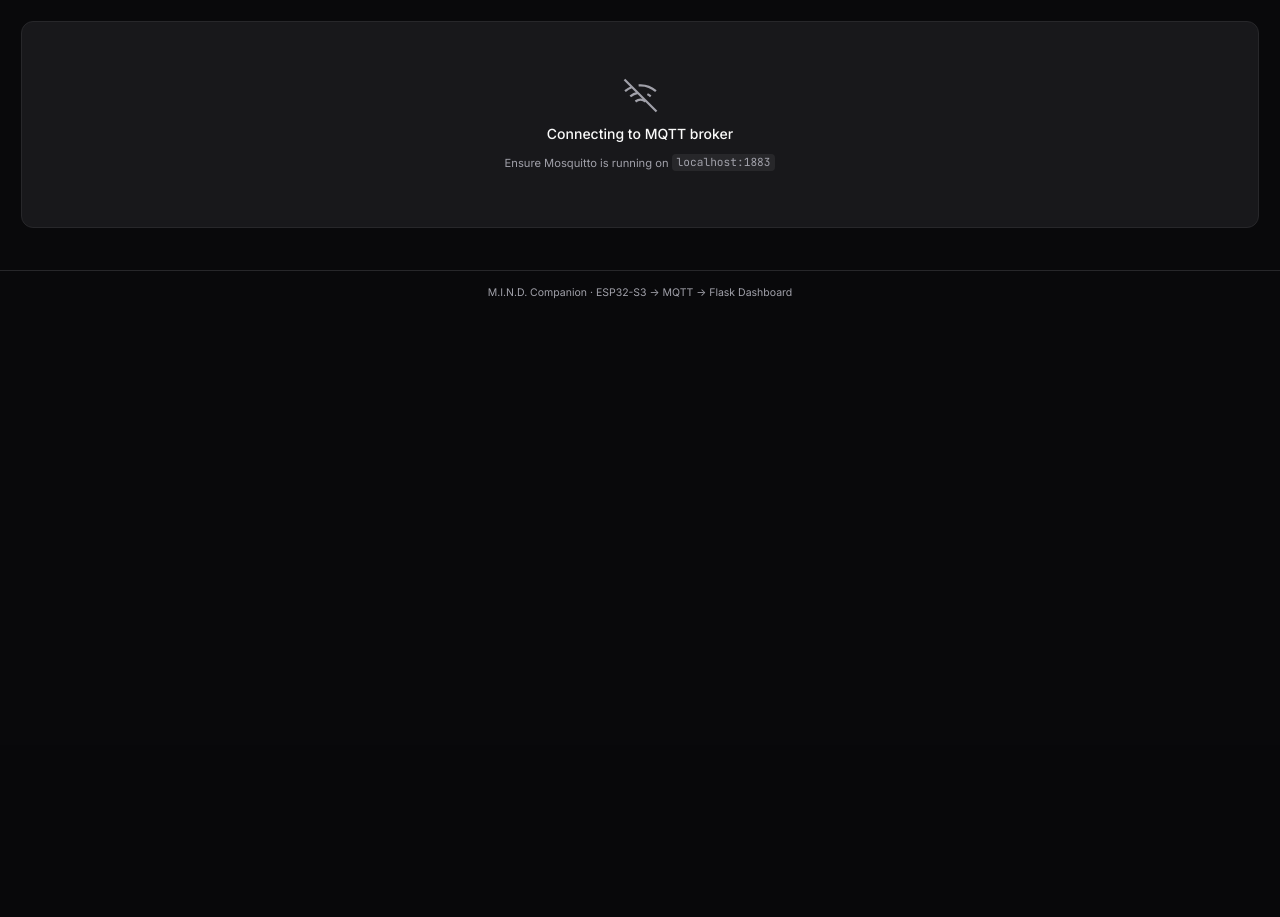
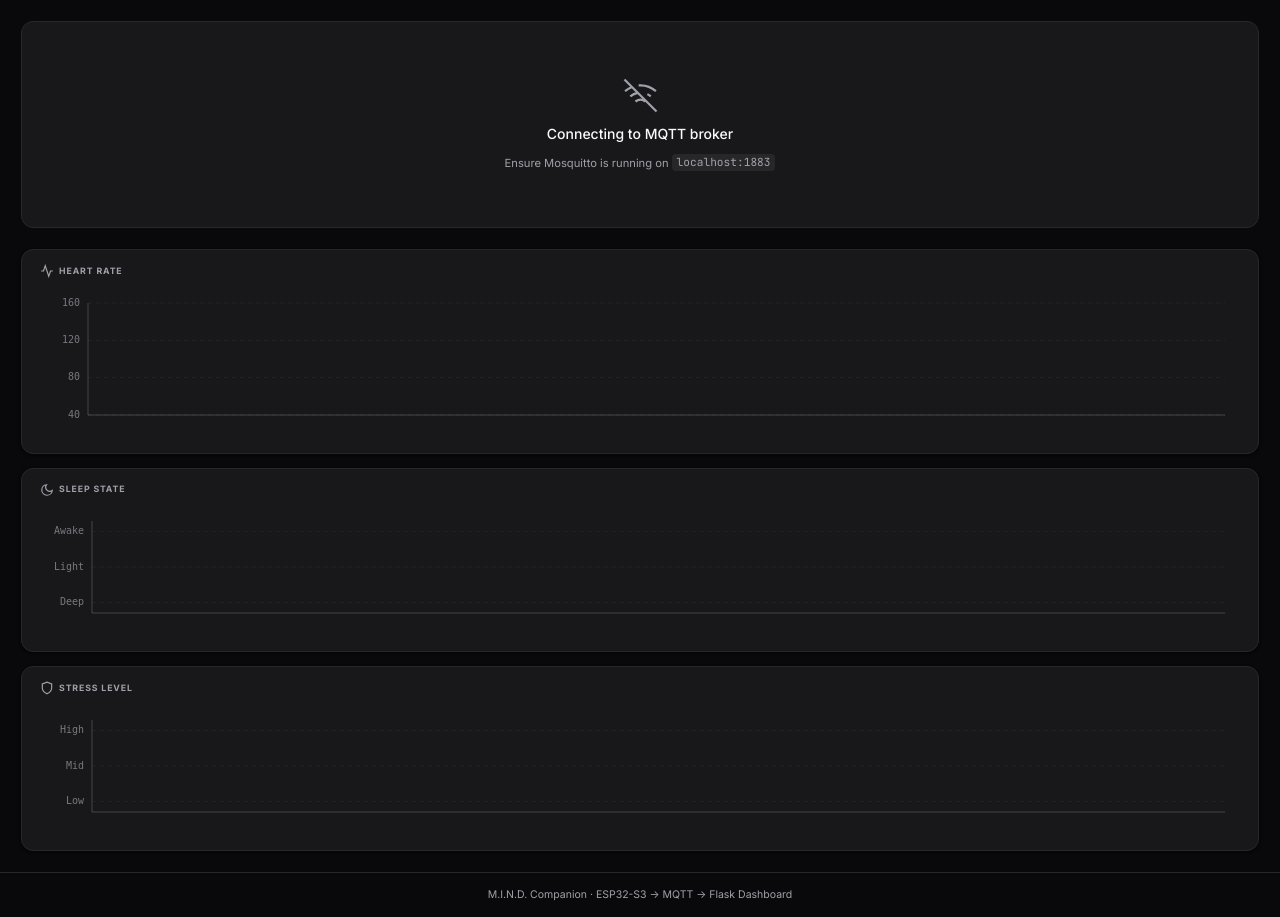
Before and after one commit to rudy128/mind-companion, a Flask app: page / in a window 1280 px wide. Shown: the part 55-972 px from the top of the page. Before the commit the page ends 354 px from the top, so only its background shows below. Run offline with Flask 3, Linux system fonts and the light colour scheme; data that the repository does not hold is empty.

Commit message:
feat: add sleep and stress graphs to dashboard with improved chart rendering

```diff
--- a/dashboard/static/app.js
+++ b/dashboard/static/app.js
@@ -5,11 +5,16 @@
  */
 
 // ── State ──────────────────────────────────────────────────────
-const MAX_HR_HISTORY = 60;
+const MAX_HISTORY = 60;
 
-let hrHistory    = [];
-let connected    = false;
-let camAutoOpened = false;  // true when camera was opened by firmware (not user)
+let hrHistory     = [];
+let sleepHistory  = [];
+let stressHistory = [];
+let connected     = false;
+let camAutoOpened = false;
+
+const SLEEP_MAP  = { "Deep Sleep": 0, "Light Sleep": 1, "Awake": 2 };
+const STRESS_MAP = { "Low": 0, "Moderate": 1, "High": 2 };
 
 // ── DOM refs ───────────────────────────────────────────────────
 const $ = id => document.getElementById(id);
@@ -21,84 +26,273 @@ const waitData    = $("wait-data");
 const sensorGrid  = $("sensor-grid");
 const emergency   = $("emergency-banner");
 
-// ── HR chart (plain Canvas — full width section) ──────────────
-const hrCanvas = $("hr-chart");
-const hrCtx    = hrCanvas.getContext("2d");
-const hrGraphSection = $("hr-graph-section");
+// ── Generic Axis Chart Renderer ─────────────────────────────────
+function drawAxisChart(canvas, data, config) {
+  const ctx = canvas.getContext("2d");
+  const dpr = window.devicePixelRatio || 1;
+  const w   = canvas.offsetWidth || 600;
+  const h   = config.height || 140;
 
-function drawHrChart() {
-  const w = hrCanvas.offsetWidth || 600;
-  const h = 140;
-  hrCanvas.width  = w * (window.devicePixelRatio || 1);
-  hrCanvas.height = h * (window.devicePixelRatio || 1);
-  hrCtx.scale(window.devicePixelRatio || 1, window.devicePixelRatio || 1);
+  canvas.width  = w * dpr;
+  canvas.height = h * dpr;
+  canvas.style.height = h + "px";
+  ctx.scale(dpr, dpr);
+  ctx.clearRect(0, 0, w, h);
 
-  hrCtx.clearRect(0, 0, w, h);
-  if (hrHistory.length < 2) return;
+  const left   = config.leftPad || 52;
+  const right  = 16;
+  const top    = 14;
+  const bottom = 24;
+  const plotW  = w - left - right;
+  const plotH  = h - top - bottom;
 
-  const vals  = hrHistory.filter(v => v > 0);
-  if (vals.length === 0) return;
+  const color   = config.color;
+  const yLabels = config.yLabels;
+  const yMin    = config.yMin;
+  const yMax    = config.yMax;
+  const yRange  = yMax - yMin || 1;
 
-  const min = Math.max(0, Math.min(...vals) - 10);
-  const max = Math.max(...vals) + 10;
-  const range = max - min || 1;
+  const toY = v => top + plotH - ((v - yMin) / yRange) * plotH;
+  const toX = i => left + (data.length > 1 ? (i / (data.length - 1)) * plotW : 0);
 
-  const isAbnormal = vals.some(v => v > 120 || v < 50);
-  const color = isAbnormal ? "#f87171" : "#4ade80";
+  // Grid lines + Y-axis labels
+  ctx.font = "10px 'JetBrains Mono', monospace";
+  ctx.textAlign = "right";
+  ctx.textBaseline = "middle";
 
-  const padY = 12;
-  const pts = hrHistory.map((v, i) => ({
-    x: (i / (hrHistory.length - 1)) * w,
-    y: v > 0 ? (h - padY) - ((v - min) / range) * (h - padY * 2) : null,
+  for (const yl of yLabels) {
+    const y = toY(yl.value);
+    ctx.strokeStyle = "rgba(255,255,255,0.05)";
+    ctx.lineWidth = 1;
+    ctx.setLineDash([4, 4]);
+    ctx.beginPath();
+    ctx.moveTo(left, y);
+    ctx.lineTo(w - right, y);
+    ctx.stroke();
+    ctx.setLineDash([]);
+    ctx.fillStyle = "rgba(161,161,170,0.7)";
+    ctx.fillText(yl.label, left - 8, y);
+  }
+
+  // Axes
+  ctx.strokeStyle = "rgba(255,255,255,0.2)";
+  ctx.lineWidth = 1;
+  ctx.beginPath();
+  ctx.moveTo(left, top);
+  ctx.lineTo(left, h - bottom);
+  ctx.lineTo(w - right, h - bottom);
+  ctx.stroke();
+
+  // X-axis ticks (every 10 samples)
+  ctx.font = "9px 'JetBrains Mono', monospace";
+  ctx.textAlign = "center";
+  ctx.textBaseline = "top";
+  ctx.fillStyle = "rgba(161,161,170,0.5)";
+  if (data.length > 1) {
+    const step = Math.max(10, Math.ceil(data.length / 6));
+    for (let i = 0; i < data.length; i += step) {
+      const x = toX(i);
+      ctx.beginPath();
+      ctx.moveTo(x, h - bottom);
+      ctx.lineTo(x, h - bottom + 4);
+      ctx.strokeStyle = "rgba(255,255,255,0.15)";
+      ctx.stroke();
+      ctx.fillText(`${i}s`, x, h - bottom + 5);
+    }
+  }
+
+  if (data.length === 0) return;
+
+  const validData = data.filter(v => v !== null);
+  if (validData.length === 0) return;
+
+  const pts = data.map((v, i) => ({
+    x: toX(i),
+    y: v !== null ? toY(v) : null,
   }));
 
-  // Fill gradient
-  const grad = hrCtx.createLinearGradient(0, 0, 0, h);
-  grad.addColorStop(0, color + "33");
-  grad.addColorStop(1, color + "03");
+  const grad = ctx.createLinearGradient(0, top, 0, h - bottom);
+  grad.addColorStop(0, color + "30");
+  grad.addColorStop(1, color + "05");
 
-  hrCtx.beginPath();
+  if (config.stepped) {
+    // Stepped line for categorical data
+    let started = false;
+    let firstX = 0, lastX = 0, lastPY = 0;
+
+    // Fill
+    ctx.beginPath();
+    for (let i = 0; i < pts.length; i++) {
+      if (pts[i].y === null) continue;
+      if (!started) {
+        ctx.moveTo(pts[i].x, pts[i].y);
+        firstX = pts[i].x;
+        started = true;
+      } else {
+        ctx.lineTo(pts[i].x, lastPY);
+        ctx.lineTo(pts[i].x, pts[i].y);
+      }
+      lastX = pts[i].x;
+      lastPY = pts[i].y;
+    }
+    if (started) {
+      ctx.lineTo(lastX, h - bottom);
+      ctx.lineTo(firstX, h - bottom);
+      ctx.closePath();
+      ctx.fillStyle = grad;
+      ctx.fill();
+    }
+
+    // Stroke
+    ctx.beginPath();
+    started = false;
+    for (let i = 0; i < pts.length; i++) {
+      if (pts[i].y === null) continue;
+      if (!started) {
+        ctx.moveTo(pts[i].x, pts[i].y);
+        started = true;
+      } else {
+        ctx.lineTo(pts[i].x, lastPY);
+        ctx.lineTo(pts[i].x, pts[i].y);
+      }
+      lastPY = pts[i].y;
+    }
+    ctx.strokeStyle = color;
+    ctx.lineWidth = 2;
+    ctx.lineJoin = "round";
+    ctx.stroke();
+
+    // Dots at each data point
+    for (const p of pts) {
+      if (p.y === null) continue;
+      ctx.beginPath();
+      ctx.arc(p.x, p.y, 3, 0, Math.PI * 2);
+      ctx.fillStyle = color;
+      ctx.fill();
+    }
+
+  } else {
+    // Smooth line for numeric data
+
+    // Fill
+    ctx.beginPath();
     let first = true;
     for (const p of pts) {
       if (p.y === null) { first = true; continue; }
-    first ? hrCtx.moveTo(p.x, p.y) : hrCtx.lineTo(p.x, p.y);
+      first ? ctx.moveTo(p.x, p.y) : ctx.lineTo(p.x, p.y);
       first = false;
     }
     const lastValid  = [...pts].reverse().find(p => p.y !== null);
     const firstValid = pts.find(p => p.y !== null);
     if (lastValid && firstValid) {
-    hrCtx.lineTo(lastValid.x, h);
-    hrCtx.lineTo(firstValid.x, h);
-    hrCtx.closePath();
-    hrCtx.fillStyle = grad;
-    hrCtx.fill();
+      ctx.lineTo(lastValid.x, h - bottom);
+      ctx.lineTo(firstValid.x, h - bottom);
+      ctx.closePath();
+      ctx.fillStyle = grad;
+      ctx.fill();
     }
 
-  // Stroke line
-  hrCtx.beginPath();
+    // Stroke
+    ctx.beginPath();
     first = true;
     for (const p of pts) {
       if (p.y === null) { first = true; continue; }
-    first ? hrCtx.moveTo(p.x, p.y) : hrCtx.lineTo(p.x, p.y);
+      first ? ctx.moveTo(p.x, p.y) : ctx.lineTo(p.x, p.y);
       first = false;
     }
-  hrCtx.strokeStyle = color;
-  hrCtx.lineWidth   = 2;
-  hrCtx.lineJoin    = "round";
-  hrCtx.lineCap     = "round";
-  hrCtx.stroke();
+    ctx.strokeStyle = color;
+    ctx.lineWidth = 2;
+    ctx.lineJoin = "round";
+    ctx.lineCap  = "round";
+    ctx.stroke();
 
-  // Draw dots on each data point
+    // Dots
     for (const p of pts) {
       if (p.y === null) continue;
-    hrCtx.beginPath();
-    hrCtx.arc(p.x, p.y, 2.5, 0, Math.PI * 2);
-    hrCtx.fillStyle = color;
-    hrCtx.fill();
+      ctx.beginPath();
+      ctx.arc(p.x, p.y, 2.5, 0, Math.PI * 2);
+      ctx.fillStyle = color;
+      ctx.fill();
+    }
   }
 }
 
-window.addEventListener("resize", drawHrChart);
+// ── Chart draw wrappers ─────────────────────────────────────────
+
+function drawHrChart() {
+  const vals = hrHistory.filter(v => v > 0);
+  let yMin, yMax, labels;
+
+  if (vals.length > 0) {
+    yMin = Math.max(0, Math.min(...vals) - 10);
+    yMax = Math.max(...vals) + 10;
+    const mid = Math.round((yMin + yMax) / 2);
+    labels = [
+      { value: Math.round(yMin), label: `${Math.round(yMin)}` },
+      { value: mid,              label: `${mid}` },
+      { value: Math.round(yMax), label: `${Math.round(yMax)}` },
+    ];
+  } else {
+    yMin = 40; yMax = 160;
+    labels = [
+      { value: 40,  label: "40" },
+      { value: 80,  label: "80" },
+      { value: 120, label: "120" },
+      { value: 160, label: "160" },
+    ];
+  }
+
+  const isAbnormal = vals.some(v => v > 120 || v < 50);
+  drawAxisChart($("hr-chart"), hrHistory, {
+    height:  150,
+    color:   isAbnormal ? "#f87171" : "#4ade80",
+    yMin,
+    yMax,
+    yLabels: labels,
+    stepped: false,
+    leftPad: 48,
+  });
+}
+
+function drawSleepChart() {
+  drawAxisChart($("sleep-chart"), sleepHistory, {
+    height:  130,
+    color:   "#60a5fa",
+    yMin:    -0.3,
+    yMax:    2.3,
+    yLabels: [
+      { value: 0, label: "Deep" },
+      { value: 1, label: "Light" },
+      { value: 2, label: "Awake" },
+    ],
+    stepped: true,
+    leftPad: 52,
+  });
+}
+
+function drawStressChart() {
+  drawAxisChart($("stress-chart"), stressHistory, {
+    height:  130,
+    color:   "#facc15",
+    yMin:    -0.3,
+    yMax:    2.3,
+    yLabels: [
+      { value: 0, label: "Low" },
+      { value: 1, label: "Mid" },
+      { value: 2, label: "High" },
+    ],
+    stepped: true,
+    leftPad: 52,
+  });
+}
+
+function redrawAllCharts() {
+  drawHrChart();
+  drawSleepChart();
+  drawStressChart();
+}
+
+window.addEventListener("resize", redrawAllCharts);
 
 // ── Connection state UI ────────────────────────────────────────
 function setConnectionState(state) {
@@ -114,7 +308,6 @@ function setConnectionState(state) {
 
 // ── Update sensor panels ───────────────────────────────────────
 function updateData(d) {
-  // Show grid, hide waiting cards
   waitConn.classList.add("hidden");
   waitData.classList.add("hidden");
   sensorGrid.classList.remove("hidden");
@@ -135,16 +328,14 @@ function updateData(d) {
     ? "var(--red)"
     : d.finger ? "var(--green)" : "var(--fg-muted)";
 
-  // Full-width graph — visible only when finger is on the sensor
-  if (d.finger) {
-    hrGraphSection.classList.remove("hidden");
-    const hrVal = displayBpm ? d.bpm : 0;
+  // Finger badge on graph
+  $("finger-badge").classList.toggle("hidden", !d.finger);
+
+  // Record HR (push 0 when no finger so graph shows gap as null)
+  const hrVal = displayBpm ? d.bpm : null;
   hrHistory.push(hrVal);
-    if (hrHistory.length > MAX_HR_HISTORY) hrHistory.shift();
+  if (hrHistory.length > MAX_HISTORY) hrHistory.shift();
   drawHrChart();
-  } else {
-    hrGraphSection.classList.add("hidden");
-  }
 
   // ── Stress ─────────────────────────────────────────────────
   const stressEl = $("stress-level");
@@ -158,6 +349,13 @@ function updateData(d) {
   $("gsr-value").textContent = d.gsr != null
     ? `${Number(d.gsr).toFixed(1)} µS`
     : "-- µS";
+
+  // Record stress (only Low/Moderate/High)
+  if (d.stress in STRESS_MAP) {
+    stressHistory.push(STRESS_MAP[d.stress]);
+    if (stressHistory.length > MAX_HISTORY) stressHistory.shift();
+    drawStressChart();
+  }
 
   // ── Sleep ──────────────────────────────────────────────────
   const sleepDescriptions = {
@@ -176,6 +374,13 @@ function updateData(d) {
     "Restless":    "sleep-restless",
     "Awake":       "sleep-awake",
   }[d.sleep] ?? "badge-outline");
+
+  // Record sleep (only Deep/Light/Awake)
+  if (d.sleep in SLEEP_MAP) {
+    sleepHistory.push(SLEEP_MAP[d.sleep]);
+    if (sleepHistory.length > MAX_HISTORY) sleepHistory.shift();
+    drawSleepChart();
+  }
 
   // ── IMU ────────────────────────────────────────────────────
   $("ax-val").textContent  = d.ax != null ? `${Number(d.ax).toFixed(3)}g` : "--";
@@ -218,16 +423,11 @@ function updateData(d) {
 
   $("voice-val").textContent = d.voice || "—";
 
-  // ── Camera: auto-open when firmware signals, auto-close when signal ends ──
-  // Two-layer close guarantee:
-  //   1. Strict SSE check: d.camOpen === true, so undefined/false both trigger close path.
-  //   2. Backup setTimeout: if SSE camOpen=false packet is ever lost, the timer closes
-  //      the stream at 22s regardless (firmware window is 20s).
+  // ── Camera auto-open/close ─────────────────────────────────
   if (d.camOpen === true) {
     if ($("cam-open").classList.contains("hidden")) {
       openCamera($("esp-ip").value || d.ip);
       camAutoOpened = true;
-      // Backup timer — clear any previous one first
       if (window._camCloseTimer) clearTimeout(window._camCloseTimer);
       window._camCloseTimer = setTimeout(() => {
         if (camAutoOpened) { closeCamera(); camAutoOpened = false; }
@@ -260,9 +460,6 @@ function formatUptime(secs) {
 }
 
 // ── Camera ─────────────────────────────────────────────────────
-// IMPORTANT: never use outerHTML to replace #cam-img — that destroys
-// the element and breaks all subsequent open/close calls until page refresh.
-// Instead, show a sibling error overlay and keep the <img> in place.
 function openCamera(ip) {
   const espIp = ip || $("esp-ip").value;
   const url   = `http://${espIp}:81/stream`;
@@ -270,7 +467,6 @@ function openCamera(ip) {
   const img = $("cam-img");
   const err = $("cam-error");
 
-  // Reset any previous error state
   if (err)  err.classList.add("hidden");
   img.style.display = "block";
   img.src = url;
@@ -328,7 +524,6 @@ function connectSSE() {
     connected = true;
     setConnectionState("connected");
     console.log("[SSE] Connected");
-    // Show 'waiting for data' if no grid yet
     if (sensorGrid.classList.contains("hidden")) {
       waitConn.classList.add("hidden");
       waitData.classList.remove("hidden");
@@ -356,3 +551,4 @@ function connectSSE() {
 
 // ── Boot ───────────────────────────────────────────────────────
 connectSSE();
+redrawAllCharts();
--- a/dashboard/static/style.css
+++ b/dashboard/static/style.css
@@ -177,11 +177,16 @@ body {
 .hr-value  { font-size: 2.25rem; font-weight: 700; font-variant-numeric: tabular-nums; }
 .hr-unit   { font-size: .75rem; color: var(--fg-muted); }
 
-/* ── Heart Rate Full-Width Graph Section ─────────── */
-.hr-graph-section .card { padding: 1rem 1.25rem; }
-.hr-graph-header {
+/* ── Graphs Section (always visible, full width) ─── */
+.graphs-section {
+  display: flex;
+  flex-direction: column;
+  gap: 1rem;
+}
+.graph-card { padding: 1rem 1.25rem; }
+.graph-header {
   display: flex; align-items: center; justify-content: space-between;
-  margin-bottom: .75rem;
+  margin-bottom: .5rem;
 }
 .badge-finger {
   background: rgba(74,222,128,.12);
--- a/dashboard/templates/index.html
+++ b/dashboard/templates/index.html
@@ -182,23 +182,52 @@
 
   </div><!-- /grid -->
 
-  <!-- BPM Graph — full width, shown when finger detected -->
-  <div id="hr-graph-section" class="hr-graph-section hidden mt-lg">
-    <div class="card">
-      <div class="hr-graph-header">
+  <!-- ── Graphs — always visible, full width ──────────── -->
+  <div class="graphs-section mt-lg">
+
+    <!-- Heart Rate Graph -->
+    <div class="card graph-card">
+      <div class="graph-header">
         <div class="card-head">
           <svg viewBox="0 0 24 24" fill="none" stroke="currentColor" stroke-width="2" class="icon-sm"><polyline points="22 12 18 12 15 21 9 3 6 12 2 12"/></svg>
-          <span class="card-label">Heart Rate Monitor</span>
+          <span class="card-label">Heart Rate</span>
         </div>
-        <span id="finger-badge" class="badge badge-finger">
+        <span id="finger-badge" class="badge badge-finger hidden">
           <span class="badge-dot"></span>
           Finger Detected
         </span>
       </div>
       <div class="chart-wrap-full">
-        <canvas id="hr-chart" height="140"></canvas>
+        <canvas id="hr-chart"></canvas>
       </div>
     </div>
+
+    <!-- Sleep State Graph -->
+    <div class="card graph-card">
+      <div class="graph-header">
+        <div class="card-head">
+          <svg viewBox="0 0 24 24" fill="none" stroke="currentColor" stroke-width="2" class="icon-sm"><path d="M21 12.79A9 9 0 1 1 11.21 3 7 7 0 0 0 21 12.79z"/></svg>
+          <span class="card-label">Sleep State</span>
+        </div>
+      </div>
+      <div class="chart-wrap-full">
+        <canvas id="sleep-chart"></canvas>
+      </div>
+    </div>
+
+    <!-- Stress Level Graph -->
+    <div class="card graph-card">
+      <div class="graph-header">
+        <div class="card-head">
+          <svg viewBox="0 0 24 24" fill="none" stroke="currentColor" stroke-width="2" class="icon-sm"><path d="M12 22s8-4 8-10V5l-8-3-8 3v7c0 6 8 10 8 10z"/></svg>
+          <span class="card-label">Stress Level</span>
+        </div>
+      </div>
+      <div class="chart-wrap-full">
+        <canvas id="stress-chart"></canvas>
+      </div>
+    </div>
+
   </div>
 
 </main>
```
Lines whose indentation alone changed are shown as unchanged.
